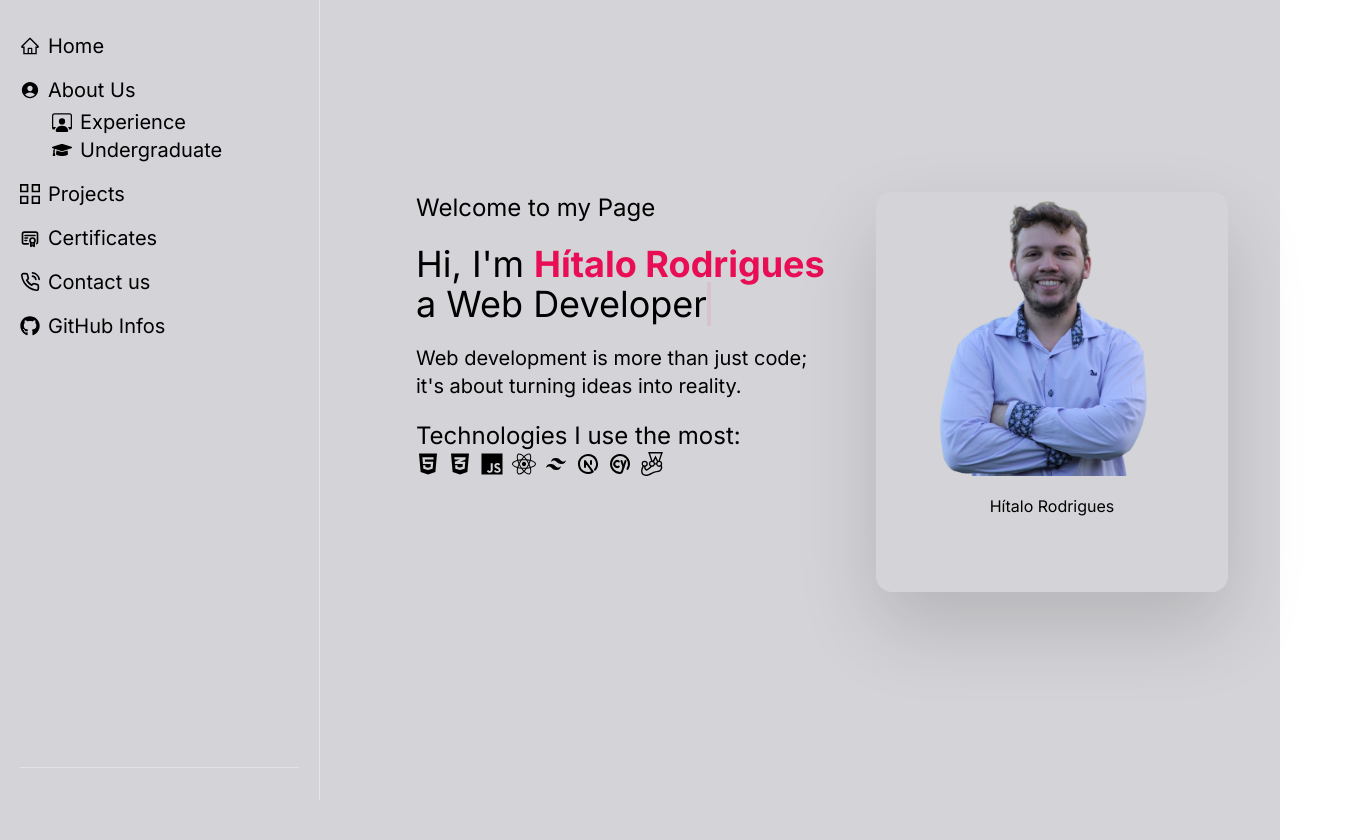
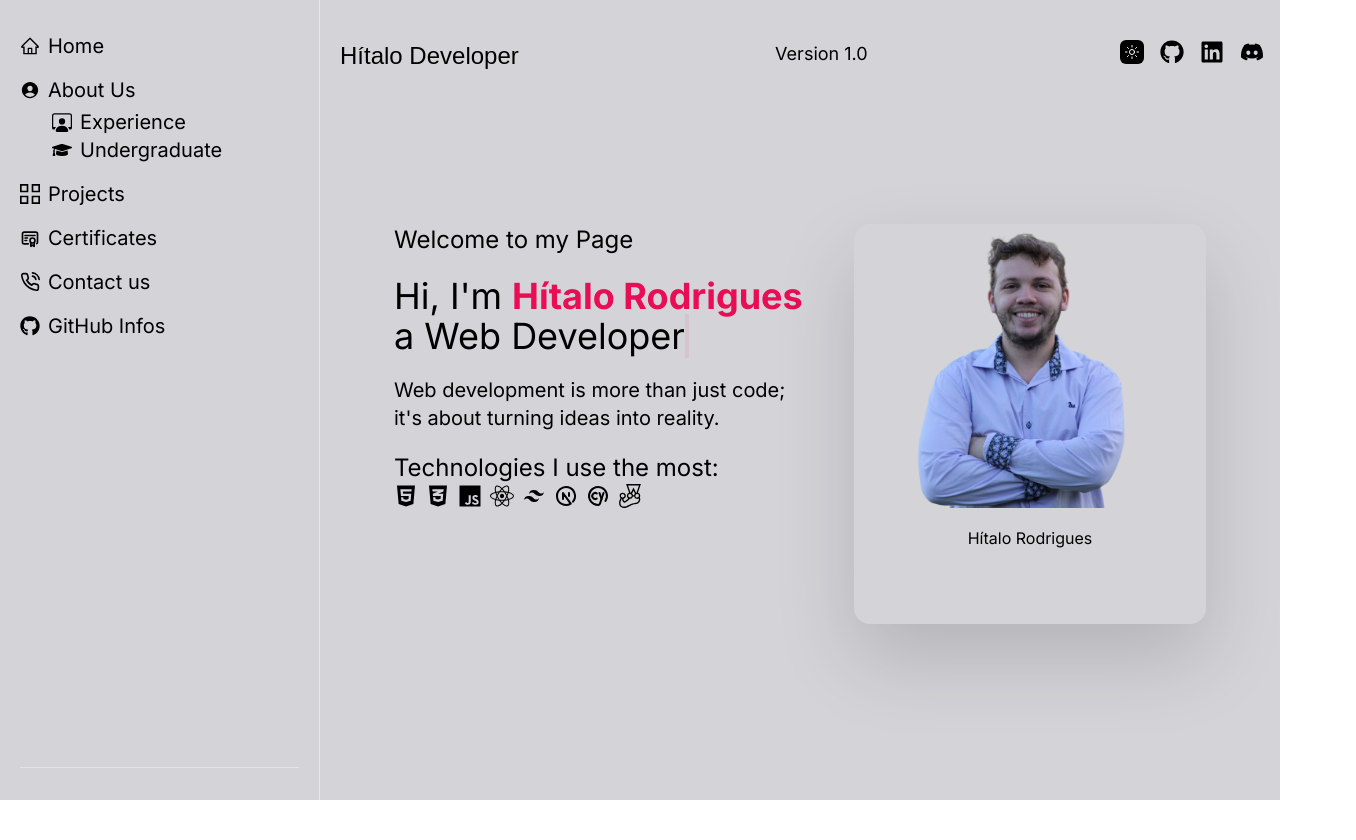
Before and after one commit to Hzimr/Hzimr.github.io, a Next.js app: page / in a window 1280 px wide. Shown: the whole page, 1356 px wide, since content can reach past the window. After the commit the page ends 800 px from the top, so only its background shows below. Built offline with nearby package versions, Linux system fonts and the light colour scheme; a web font is replaced by a local one.

Commit message:
feat: Implemented responsive design for the homepage and integrated the header into it

```diff
--- a/src/app/layout.tsx
+++ b/src/app/layout.tsx
@@ -26,7 +26,7 @@ export default function RootLayout({
         <ThemeProvider attribute="class">
           <div className="min-h-screen bg-zinc-300 dark:bg-primary-dark lg:grid lg:grid-cols-app">
             <Sidebar />
-            <main className="max-w-[100vw] px-4 pb-12 pt-24 lg:col-start-2 lg:px-8 lg:pb-12 lg:pt-8">
+            <main className="max-w-[100vw] px-4 pb-12 pt-24 lg:col-start-2 lg:px-2 lg:pb-12 lg:pt-8">
               {children}
             </main>
           </div>
--- a/src/app/page.tsx
+++ b/src/app/page.tsx
@@ -5,13 +5,21 @@ import { TbBrandNextjs, TbBrandCypress } from 'react-icons/tb'
 import { IoLogoJavascript } from 'react-icons/io5'
 import { BiLogoTailwindCss } from 'react-icons/bi'
 import { SiJest } from 'react-icons/si'
+import { Header } from '@/components/header/header'
+import { twMerge } from 'tailwind-merge'
 
 export default function Home() {
   return (
-    <div className="mt-16 flex justify-center p-12">
-      <div className="flex h-[600px] justify-between gap-10 p-24 lg:p-12">
+    <div className="flex w-full flex-1 flex-col">
+      <Header />
+      <div className="mt-16 flex justify-center py-12">
+        <div
+          className={twMerge(
+            'flex flex-col-reverse justify-between gap-10 py-12 md:h-[600px] md:flex-row md:justify-between md:py-8 lg:h-full lg:flex-col-reverse lg:justify-between xl:flex-row',
+          )}
+        >
           <div>
-          <article className="flex w-[420px] flex-col gap-5">
+            <article className="flex w-[320px] flex-col gap-5 lg:w-[420px]">
               <h2 className="text-2xl">Welcome to my Page</h2>
               <TypeMsg />
               <section className="text-xl">
@@ -38,5 +46,6 @@ export default function Home() {
           <MyImage />
         </div>
       </div>
+    </div>
   )
 }
```
Lines whose indentation alone changed are shown as unchanged.
